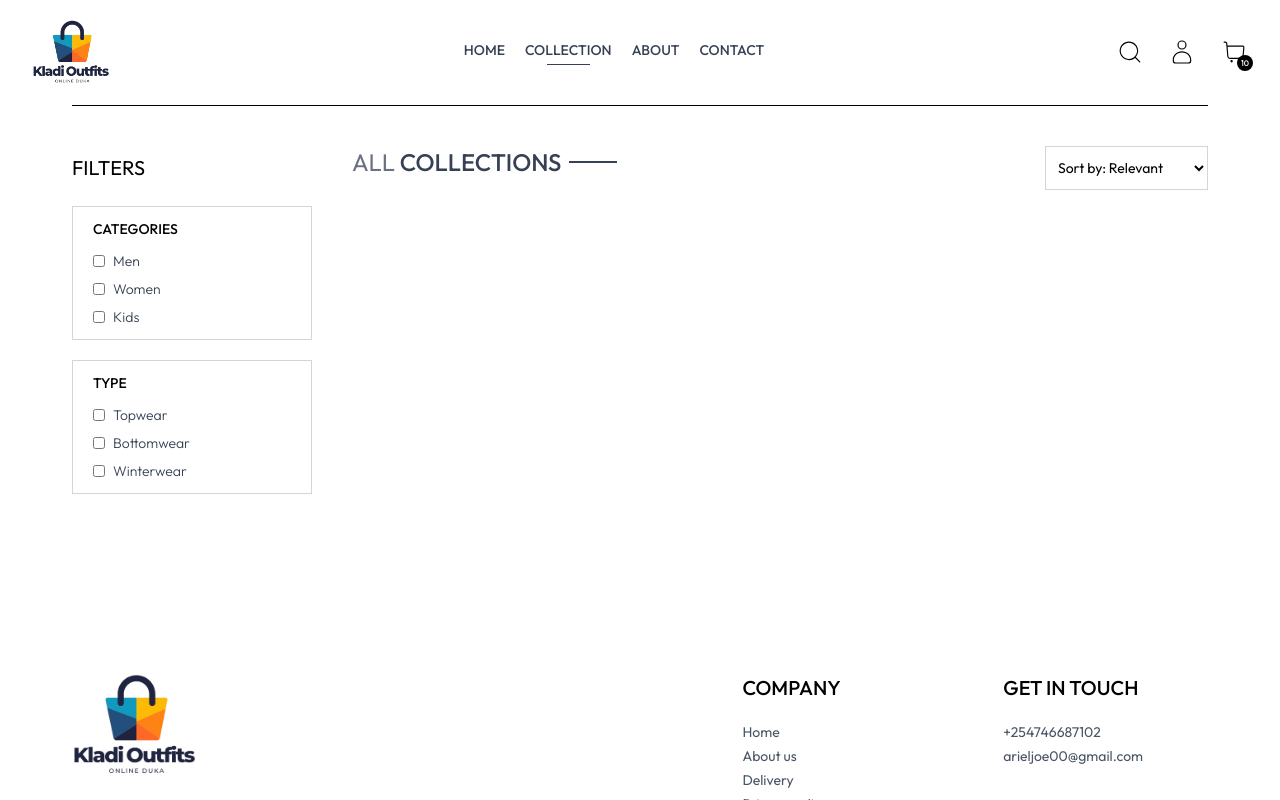
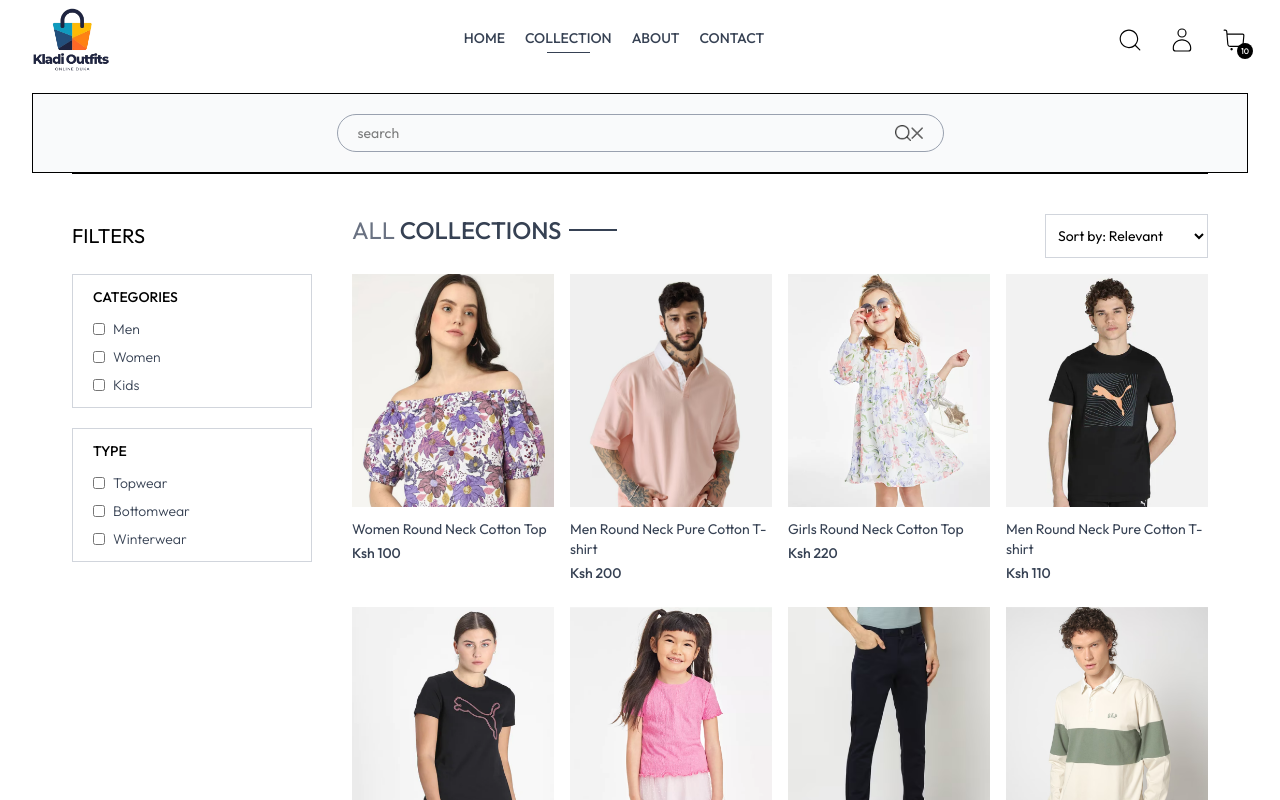
Before and after one commit to Ariel-joe/Ecommerce, a React (Vite) app in the folder client/: page /collection in a window 1280 px wide. Both pictures are taken after a click on the icon 1129 px from the left and 52 px from the top of the page. Shown: the top 800 px of the page. Built offline with nearby package versions, Linux system fonts and the light colour scheme.

Commit message:
searching logic

```diff
--- a/client/src/App.jsx
+++ b/client/src/App.jsx
@@ -2,6 +2,7 @@
 import { Outlet } from "react-router";
 import { Navbar } from "./components/Navbar";
 import { Footer } from "./components/Footer";
+import { SearchBar } from "./components/SearchBar";
 
 const App = () => {
   return (
@@ -9,6 +10,7 @@
       <div className="mx-2 sm:mx-8">
         <div>
           <Navbar />
+          <SearchBar />
         </div>
 
         <div className="mx-4 sm:mx-10">
--- a/client/src/components/Navbar.jsx
+++ b/client/src/components/Navbar.jsx
@@ -1,15 +1,17 @@
-import React, { useState } from "react";
+import React, { useContext, useState } from "react";
 import { assets } from "../assets/assets";
 import { NavLink, Link } from "react-router";
 import { CiMenuFries, CiSearch, CiShoppingCart, CiUser } from "react-icons/ci";
 import { RiCloseLargeLine } from "react-icons/ri";
+import { ShopContext } from "../context/Shopcontext";
 
 const Navbar = () => {
   const [visible, setVisible] = useState(false);
+  const {setShowSearch} = useContext(ShopContext)
 
   return (
     <>
-      <div className="flex items-center justify-between py-5 font-medium">
+      <div className="flex items-center justify-between pb-5 pt-2 font-medium">
         <Link to={"/"}>
           <img
             src={assets.primaryLogo}
@@ -71,7 +73,7 @@
 
         <div className="flex items-center gap-6">
           {/* search icon */}
-          <CiSearch size={28} className="cursor-pointer" />
+          <CiSearch onClick={() => setShowSearch(true)} size={28} className="cursor-pointer" />
 
           {/* profile icon */}
           <div className="group relative">
--- /dev/null
+++ b/client/src/components/SearchBar.jsx
@@ -0,0 +1,43 @@
+import React, { useContext, useEffect, useState } from "react";
+import { ShopContext } from "../context/Shopcontext";
+import { assets } from "../assets/assets";
+import { useLocation } from "react-router";
+
+const SearchBar = () => {
+  const { search, setSearch, showSearch, setShowSearch } = useContext(ShopContext);
+  const [visible, setVisible] = useState(false);
+  const location = useLocation();
+
+  useEffect(() => {
+    if (location.pathname.includes("collection")) {
+      setVisible(true);
+    } else {
+      setVisible(false);
+    }
+  }, [location]);
+  return showSearch && visible ? (
+    <>
+      <div className="border border-t border-b bg-gray-50 text-center">
+        <div className="inline-flex items-center justify-center border border-gray-400 px-5 py-2 my-5 mx-3 rounded-full w-3/4 sm:w-1/2">
+          <input
+            value={search}
+            onChange={(e) => setSearch(e.target.value)}
+            className="flex-1 outline-none bg-inherit text-sm"
+            type="text"
+            placeholder="search"
+          />
+
+          <img className="w-4" src={assets.search_icon} alt="" />
+          <img
+            onClick={() => setShowSearch(false)}
+            className="w-3 inline cursor-pointer"
+            src={assets.cross_icon}
+            alt=""
+          />
+        </div>
+      </div>
+    </>
+  ) : null;
+};
+
+export { SearchBar };
--- a/client/src/context/Shopcontext.jsx
+++ b/client/src/context/Shopcontext.jsx
@@ -1,4 +1,4 @@
-import { createContext } from "react";
+import { createContext, useState } from "react";
 import { products } from "../assets/assets";
 
 export const ShopContext = createContext();
@@ -6,11 +6,17 @@
 const ShopContextProvider = (props) => {
   const currency = "Ksh ";
   const delivery_fee = 1000;
+  const [search, setSearch] = useState('')
+  const [showSearch, setShowSearch] = useState(false)
 
   const value = {
     products,
     currency,
     delivery_fee,
+    search,
+    setSearch,
+    showSearch,
+    setShowSearch,
   };
 
   return (
--- a/client/src/pages/Collection.jsx
+++ b/client/src/pages/Collection.jsx
@@ -5,7 +5,7 @@
 import { ProductCard } from "../components/ProductCard";
 
 const Collection = () => {
-  const { products } = useContext(ShopContext);
+  const { products, search, showSearch } = useContext(ShopContext);
   const [showFilter, setShowFilter] = useState(false);
   const [filterProducts, setfilterProducts] = useState([]);
   const [category, setCategory] = useState([]);
@@ -34,6 +34,11 @@
   const applyFilter = () => {
     let productsCopy = products.slice();
 
+    // search
+    if (showSearch && search) {
+      productsCopy = productsCopy.filter(item => item.name.toLowerCase().includes(search.toLowerCase()))
+    }
+
     // category
     if (category.length > 0) {
       productsCopy = productsCopy.filter((item) =>
@@ -59,13 +64,13 @@
     let filteredProductsCopy = filterProducts.slice();
 
     switch (sortType) {
-      case "Low to High":
+      case "low-high":
         setfilterProducts(
           filteredProductsCopy.sort((a, b) => a.price - b.price)
         );
         break;
 
-      case "High to Low":
+      case "high-low":
         setfilterProducts(
           filteredProductsCopy.sort((a, b) => b.price - a.price)
         );
@@ -77,10 +82,15 @@
     }
   };
 
+  // calling all the products before when the page first load
+  useEffect(() => {
+    setfilterProducts(products);
+  }, []);
+
   // calling the function that applies filters
   useEffect(() => {
     applyFilter();
-  }, [category, subCategory]);
+  }, [category, subCategory, search, showSearch]);
 
   // calling the sorting function here
   useEffect(() => {
```
